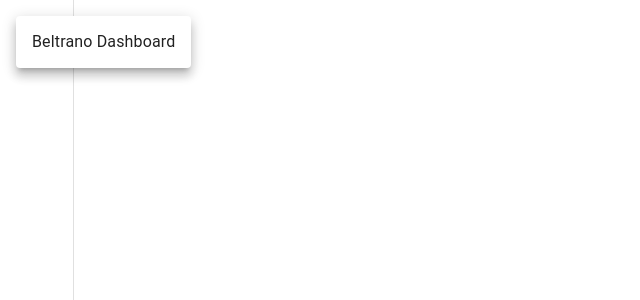
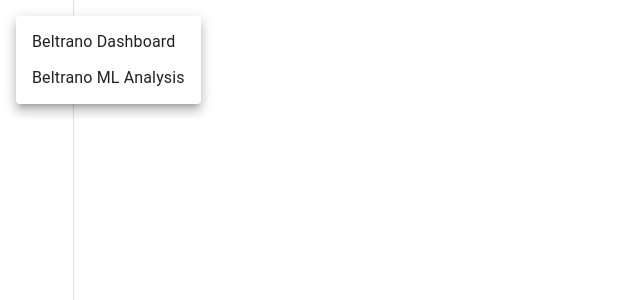
Before and after one commit to NewtonAtlantico/dff, a React (Create React App) app: page /dashboards in a window 1280 px wide. Both pictures are taken after a click on the button 36 px from the left and 28 px from the top of the page. Shown: the top 300 px of the page, without its empty margins (0-640 px from the left). Built offline with nearby package versions, Linux system fonts and the light colour scheme.

Commit message:
Inserir dashboard ML analysis

```diff
--- a/src/pages/Home/home.jsx
+++ b/src/pages/Home/home.jsx
@@ -91,6 +91,7 @@ export default function MiniDrawer() {
           }}
       >
           <MenuItem onClick={() => handleSelectDashboard('1')}>Beltrano Dashboard</MenuItem>
+          <MenuItem onClick={() => handleSelectDashboard('2')}>Beltrano ML Analysis</MenuItem>
       </Menu>
       </Drawer>
       <Box component="main" sx={{ flexGrow: 1, p: 3 }}>
```
